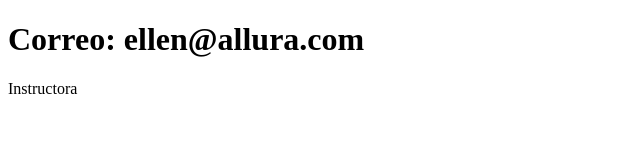
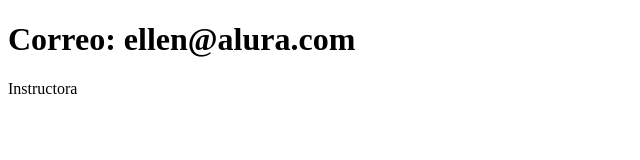
Before and after one commit to MHL1983/Sistema-de-registro, a plain HTML site: page contacto.html in a window 1280 px wide. Shown: the full height of the page, 0-640 px from the left. Drawn offline with Linux system fonts and the light colour scheme.

Commit message:
Actualiza contacto.html

```diff
--- a/contacto.html
+++ b/contacto.html
@@ -6,7 +6,7 @@
     <title>Document</title>
 </head>
 <body>
-    <h1>Correo: ellen@allura.com</h1>
+    <h1>Correo: ellen@alura.com</h1>
     <p>Instructora</p>
 </body>
 </html>
```
